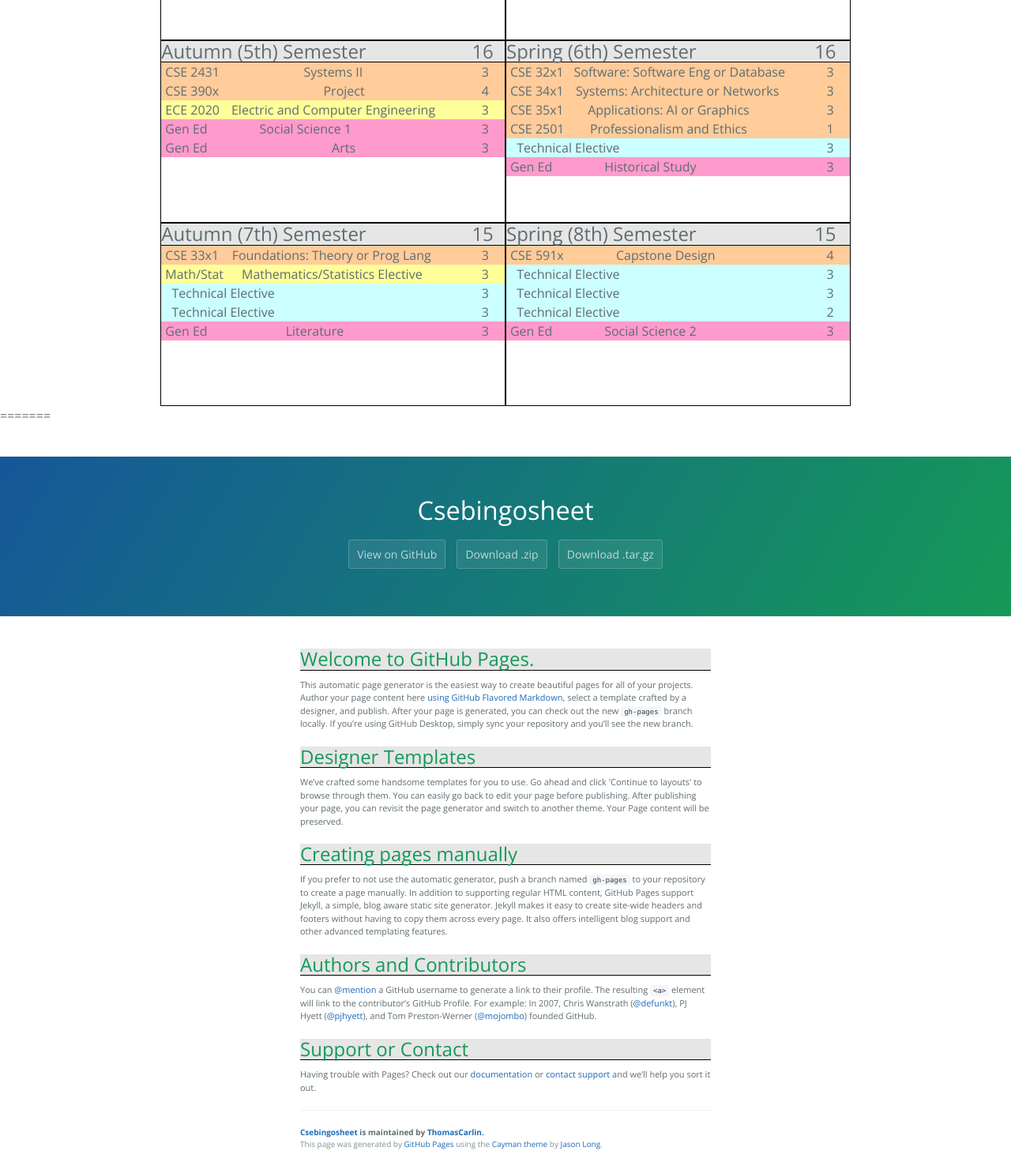
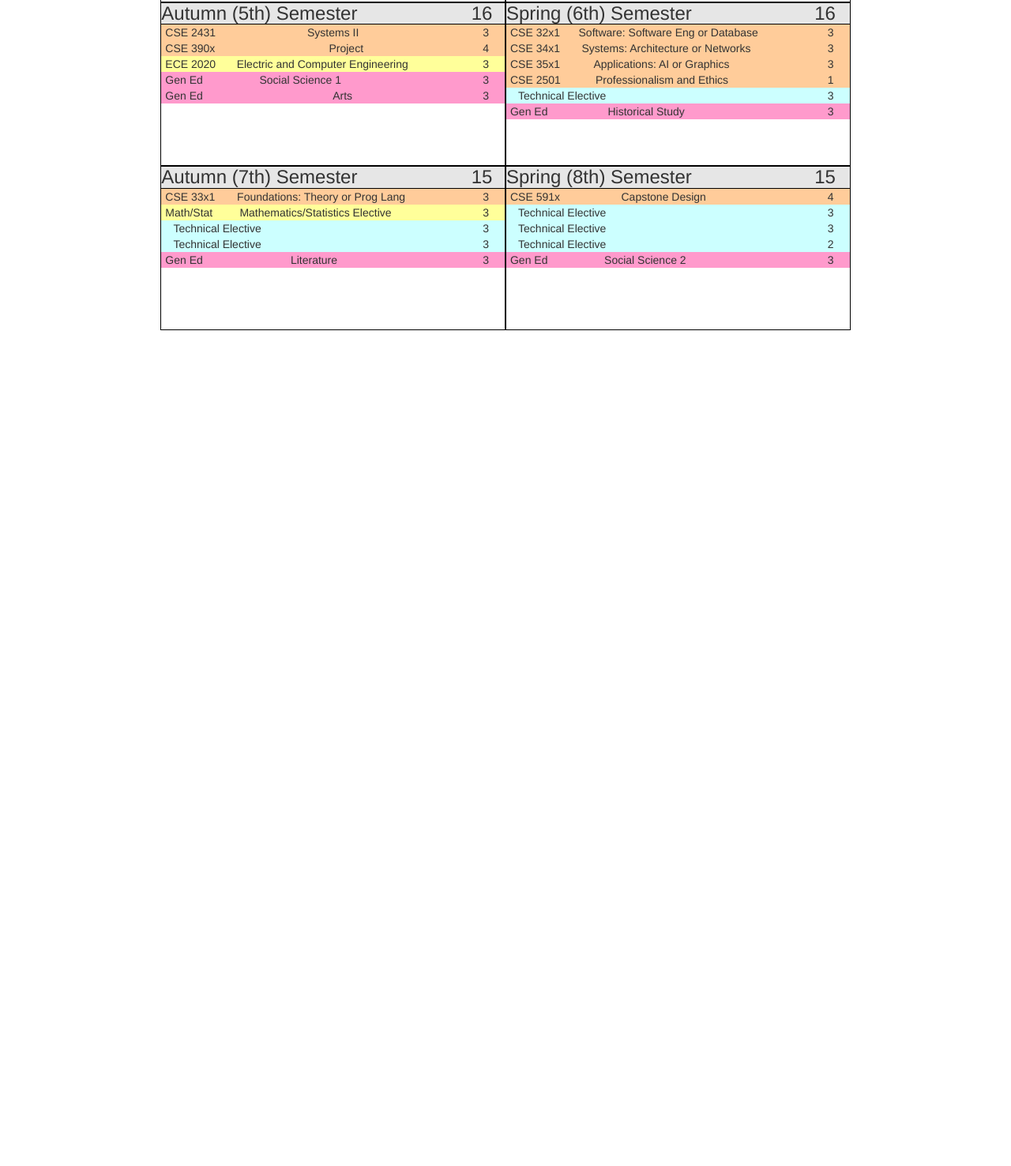
Before and after one commit to ThomasCarlin/CSEBingosheet, a plain HTML site: page index.html in a window 1280 px wide. Shown: the part 412-1888 px from the top of the page at 79% size. After the commit the page ends 830 px from the top, so only its background shows below. Drawn offline with nearby package versions, Linux system fonts and the light colour scheme.

Commit message:
please work

```diff
--- a/index.html
+++ b/index.html
@@ -997,61 +997,3 @@ $("#semester1 li").dblclick(function(ev){
 });
 
 </script>
-=======
-<!DOCTYPE html>
-<html lang="en-us">
-  <head>
-    <meta charset="UTF-8">
-    <title>Csebingosheet by ThomasCarlin</title>
-    <meta name="viewport" content="width=device-width, initial-scale=1">
-    <link rel="stylesheet" type="text/css" href="stylesheets/normalize.css" media="screen">
-    <link href='https://fonts.googleapis.com/css?family=Open+Sans:400,700' rel='stylesheet' type='text/css'>
-    <link rel="stylesheet" type="text/css" href="stylesheets/stylesheet.css" media="screen">
-    <link rel="stylesheet" type="text/css" href="stylesheets/github-light.css" media="screen">
-  </head>
-  <body>
-    <section class="page-header">
-      <h1 class="project-name">Csebingosheet</h1>
-      <h2 class="project-tagline"></h2>
-      <a href="https://github.com/ThomasCarlin/CSEBingosheet" class="btn">View on GitHub</a>
-      <a href="https://github.com/ThomasCarlin/CSEBingosheet/zipball/master" class="btn">Download .zip</a>
-      <a href="https://github.com/ThomasCarlin/CSEBingosheet/tarball/master" class="btn">Download .tar.gz</a>
-    </section>
-
-    <section class="main-content">
-      <h3>
-<a id="welcome-to-github-pages" class="anchor" href="#welcome-to-github-pages" aria-hidden="true"><span class="octicon octicon-link"></span></a>Welcome to GitHub Pages.</h3>
-
-<p>This automatic page generator is the easiest way to create beautiful pages for all of your projects. Author your page content here <a href="https://guides.github.com/features/mastering-markdown/">using GitHub Flavored Markdown</a>, select a template crafted by a designer, and publish. After your page is generated, you can check out the new <code>gh-pages</code> branch locally. If you’re using GitHub Desktop, simply sync your repository and you’ll see the new branch.</p>
-
-<h3>
-<a id="designer-templates" class="anchor" href="#designer-templates" aria-hidden="true"><span class="octicon octicon-link"></span></a>Designer Templates</h3>
-
-<p>We’ve crafted some handsome templates for you to use. Go ahead and click 'Continue to layouts' to browse through them. You can easily go back to edit your page before publishing. After publishing your page, you can revisit the page generator and switch to another theme. Your Page content will be preserved.</p>
-
-<h3>
-<a id="creating-pages-manually" class="anchor" href="#creating-pages-manually" aria-hidden="true"><span class="octicon octicon-link"></span></a>Creating pages manually</h3>
-
-<p>If you prefer to not use the automatic generator, push a branch named <code>gh-pages</code> to your repository to create a page manually. In addition to supporting regular HTML content, GitHub Pages support Jekyll, a simple, blog aware static site generator. Jekyll makes it easy to create site-wide headers and footers without having to copy them across every page. It also offers intelligent blog support and other advanced templating features.</p>
-
-<h3>
-<a id="authors-and-contributors" class="anchor" href="#authors-and-contributors" aria-hidden="true"><span class="octicon octicon-link"></span></a>Authors and Contributors</h3>
-
-<p>You can <a href="https://github.com/blog/821" class="user-mention">@mention</a> a GitHub username to generate a link to their profile. The resulting <code>&lt;a&gt;</code> element will link to the contributor’s GitHub Profile. For example: In 2007, Chris Wanstrath (<a href="https://github.com/defunkt" class="user-mention">@defunkt</a>), PJ Hyett (<a href="https://github.com/pjhyett" class="user-mention">@pjhyett</a>), and Tom Preston-Werner (<a href="https://github.com/mojombo" class="user-mention">@mojombo</a>) founded GitHub.</p>
-
-<h3>
-<a id="support-or-contact" class="anchor" href="#support-or-contact" aria-hidden="true"><span class="octicon octicon-link"></span></a>Support or Contact</h3>
-
-<p>Having trouble with Pages? Check out our <a href="https://help.github.com/pages">documentation</a> or <a href="https://github.com/contact">contact support</a> and we’ll help you sort it out.</p>
-
-      <footer class="site-footer">
-        <span class="site-footer-owner"><a href="https://github.com/ThomasCarlin/CSEBingosheet">Csebingosheet</a> is maintained by <a href="https://github.com/ThomasCarlin">ThomasCarlin</a>.</span>
-
-        <span class="site-footer-credits">This page was generated by <a href="https://pages.github.com">GitHub Pages</a> using the <a href="https://github.com/jasonlong/cayman-theme">Cayman theme</a> by <a href="https://twitter.com/jasonlong">Jason Long</a>.</span>
-      </footer>
-
-    </section>
-
-
-  </body>
-</html>
```
